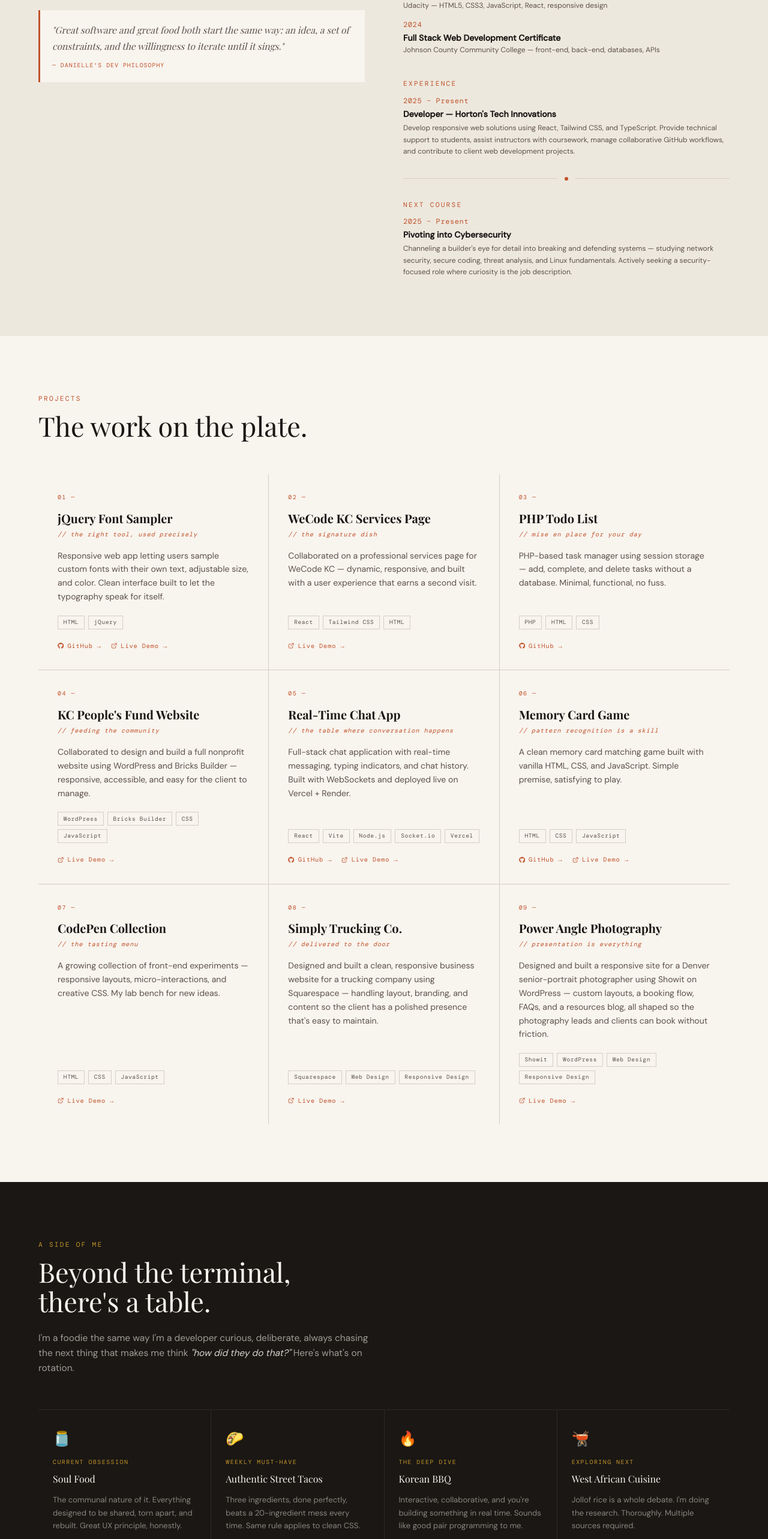
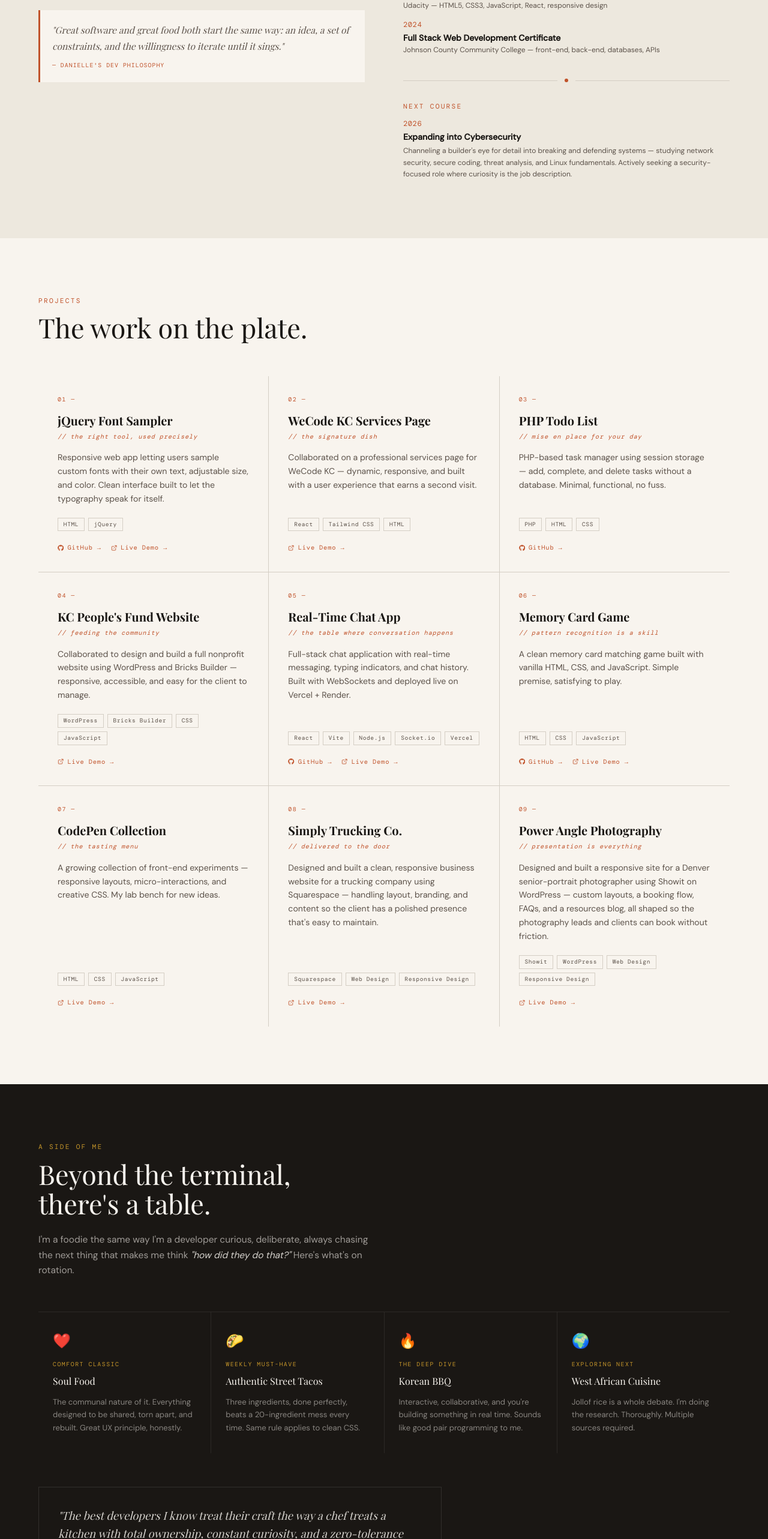
Before and after one commit to xDanielleT/my-portfolio, a React (Vite) app: page / in a window 1280 px wide. Shown: the part 1321-3886 px from the top of the page at 60% size. Built offline with nearby package versions, Linux system fonts and the light colour scheme; a web font is replaced by a local one.

Commit message:
Update portfolio content and styling

```diff
--- a/src/components/sections/About.jsx
+++ b/src/components/sections/About.jsx
@@ -106,7 +106,7 @@ export const About = () => {
             </div>
 
             {/* Experience */}
-            <span className="section-label">Experience</span>
+            {/* <span className="section-label">Experience</span>
             <div>
               <p className="font-mono-dm text-xs tracking-wider mb-1" style={{ color: "var(--rust)" }}>2025 – Present</p>
               <p className="font-semibold text-sm" style={{ color: "var(--ink)" }}>Developer — Horton's Tech Innovations</p>
@@ -116,7 +116,7 @@ export const About = () => {
                 manage collaborative GitHub workflows, and contribute to client web
                 development projects.
               </p>
-            </div>
+            </div> */}
 
             {/* Divider */}
             <div className="flex items-center gap-3 my-8">
@@ -128,8 +128,8 @@ export const About = () => {
             {/* Next Course — security pivot */}
             <span className="section-label">Next Course</span>
             <div>
-              <p className="font-mono-dm text-xs tracking-wider mb-1" style={{ color: "var(--rust)" }}>2025 – Present</p>
-              <p className="font-semibold text-sm" style={{ color: "var(--ink)" }}>Pivoting into Cybersecurity</p>
+              <p className="font-mono-dm text-xs tracking-wider mb-1" style={{ color: "var(--rust)" }}>2026</p>
+              <p className="font-semibold text-sm" style={{ color: "var(--ink)" }}>Expanding into Cybersecurity</p>
               <p className="text-xs mt-1 leading-relaxed" style={{ color: "var(--light-ink)" }}>
                 Channeling a builder's eye for detail into breaking and defending systems —
                 studying network security, secure coding, threat analysis, and Linux fundamentals.
--- a/src/components/sections/Taste.jsx
+++ b/src/components/sections/Taste.jsx
@@ -2,8 +2,8 @@ import { RevealOnScroll } from "../RevealOnScroll";
 
 const foods = [
   {
-    icon: "🫙",
-    type: "Current obsession",
+    icon: "❤️",
+    type: "Comfort Classic",
     name: "Soul Food",
     note: "The communal nature of it. Everything designed to be shared, torn apart, and rebuilt. Great UX principle, honestly.",
   },
@@ -20,7 +20,7 @@ const foods = [
     note: "Interactive, collaborative, and you're building something in real time. Sounds like good pair programming to me.",
   },
   {
-    icon: "🫕",
+    icon: "🌍",
     type: "Exploring next",
     name: "West African Cuisine",
     note: "Jollof rice is a whole debate. I'm doing the research. Thoroughly. Multiple sources required.",
```
